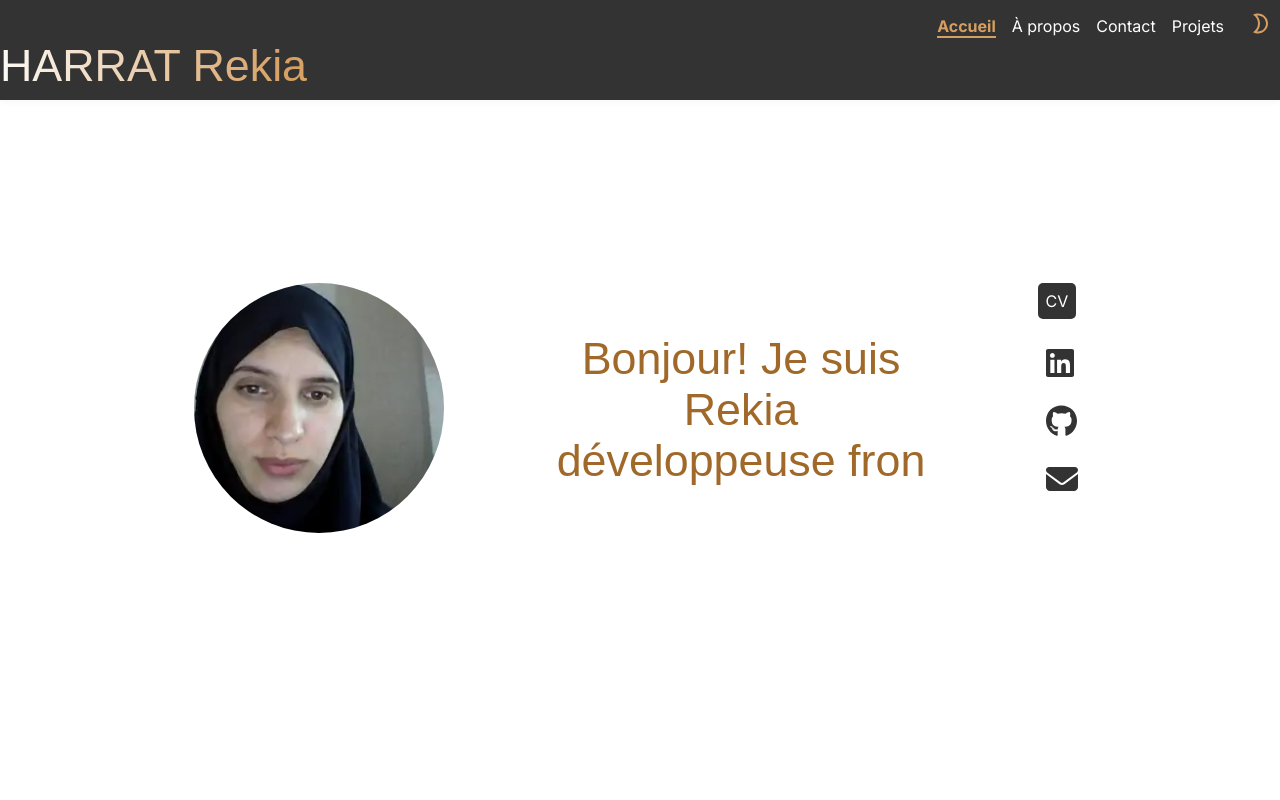
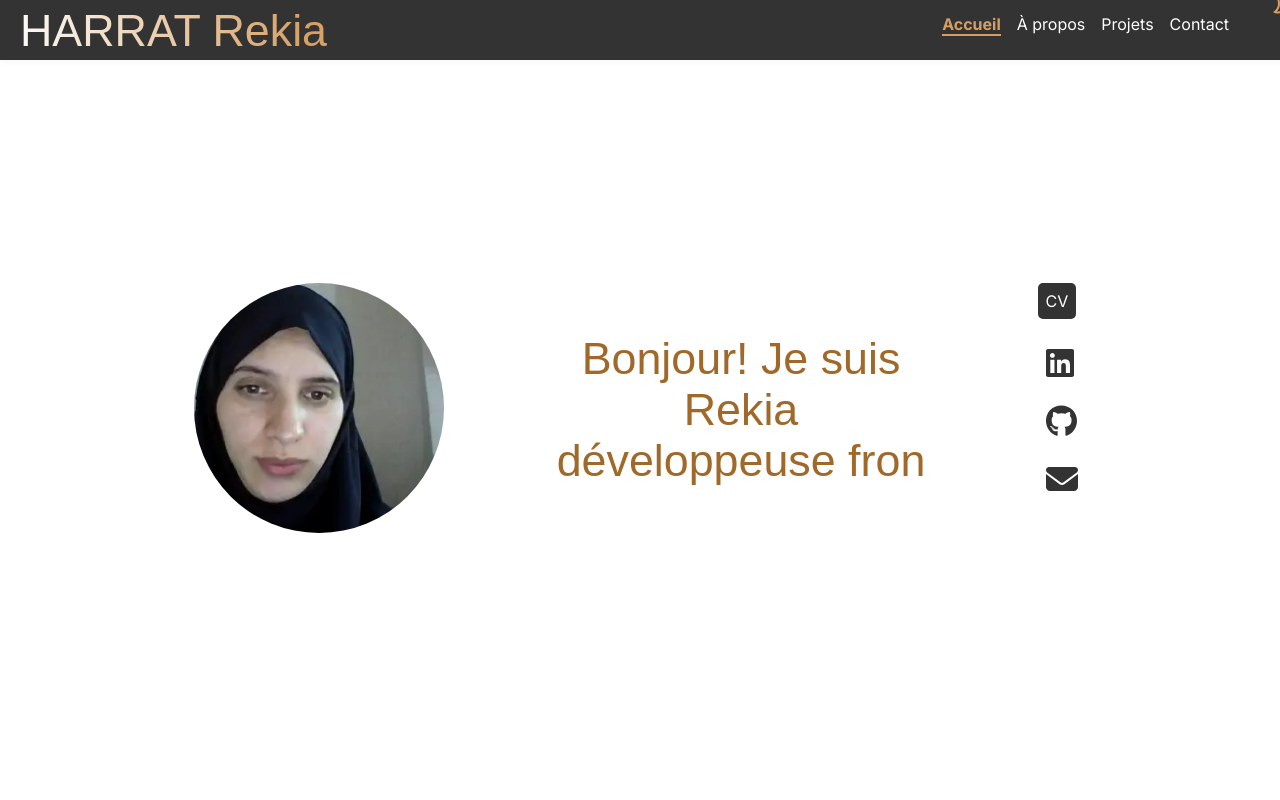
Before and after one commit to rakiko86/portfolio, a React (Create React App) app: page / in a window 1280 px wide. Shown: the top 800 px of the page. Built offline with nearby package versions, Linux system fonts and the light colour scheme; a web font is replaced by a local one.

Commit message:
feat: ajuster la barre de navigation

```diff
--- a/src/components/Header.js
+++ b/src/components/Header.js
@@ -31,27 +31,28 @@ const Header = () => {
     };
 
     const handleSectionClick = (e, sectionId) => {
-        e.preventDefault();
+        e.preventDefault();  // Prevent default behavior (reload)
         setActiveLink("/#" + sectionId);
         setMenuOpen(false);
 
         if (location.pathname !== "/") {
-            navigate("/");
+            navigate("/");  // Navigate to the home page
             setTimeout(() => {
                 scrollToSection(sectionId);
-                window.history.replaceState(null, "", `/#${sectionId}`);
+                window.history.replaceState(null, "", `/#${sectionId}`); // Update URL without reload
             }, 500);
         } else {
-            scrollToSection(sectionId);
-            window.history.replaceState(null, "", `/#${sectionId}`);
+            scrollToSection(sectionId);  // Smooth scroll to section
+            window.history.replaceState(null, "", `/#${sectionId}`); // Update URL without reload
         }
     };
 
     return (
         <header>
             <nav>
-                <h1 id="logo">HARRAT Rekia</h1>
-
+                <div className="logo">
+                    <h1 id="logo">HARRAT Rekia</h1>
+                </div>
                 <div className={`hamburger-menu ${menuOpen ? "open" : ""}`} onClick={toggleMenu}>
                     <div className="bar"></div>
                     <div className="bar"></div>
@@ -63,37 +64,33 @@ const Header = () => {
                         <Link
                             to="/"
                             className={activeLink === "/" ? "active" : ""}
-                            onClick={() => setActiveLink("/")}
-                        >
+                            onClick={() => setActiveLink("/")}>
                             Accueil
                         </Link>
                     </li>
                     <li>
-                        <a
-                            href="/#about-section"
+                        <Link
+                            to="/#about-section"
                             onClick={(e) => handleSectionClick(e, "about-section")}
-                            className={activeLink === "/#about-section" ? "active" : ""}
-                        >
+                            className={activeLink === "/#about-section" ? "active" : ""}>
                             À propos
-                        </a>
+                        </Link>
                     </li>
                     <li>
-                        <a
-                            href="/#contact-section"
-                            onClick={(e) => handleSectionClick(e, "contact-section")}
-                            className={activeLink === "/#contact-section" ? "active" : ""}
-                        >
-                            Contact
-                        </a>
+                        <Link
+                            to="/#projects-section"
+                            onClick={(e) => handleSectionClick(e, "projects-section")}
+                            className={activeLink === "/#projects-section" ? "active" : ""}>
+                            Projets
+                        </Link>
                     </li>
                     <li>
-                        <a
-                            href="/#projects-section"
-                            onClick={(e) => handleSectionClick(e, "projects-section")}
-                            className={activeLink === "/#projects-section" ? "active" : ""}
-                        >
-                            Projets
-                        </a>
+                        <Link
+                            to="/#contact-section"
+                            onClick={(e) => handleSectionClick(e, "contact-section")}
+                            className={activeLink === "/#contact-section" ? "active" : ""}>
+                            Contact
+                        </Link>
                     </li>
                     <li><DarkMode /></li>
                 </ul>
--- a/src/styles/components/_about.scss
+++ b/src/styles/components/_about.scss
@@ -4,9 +4,9 @@
   gap: 20px; /* Espace entre les éléments */
   margin-top: 20px; /* Pour un petit espacement en haut */
 }
-#about {
-  scroll-snap-margin-top: 80px; // Support for Safari on iOS 11+
-}
+// #about {
+//   scroll-snap-margin-top: 80px; // Support for Safari on iOS 11+
+// }
 .about-container {
   display: flex;
   flex-direction: column;
--- a/src/styles/components/_dark.scss
+++ b/src/styles/components/_dark.scss
@@ -28,7 +28,7 @@
 
   // Fonts
   --body-font: "Poppins", "Sans-serif";
-  --h1-font-size: 1.7rem;
+
   --h2-font-size: 1.3rem;
   --h3-font-size: 1.1rem;
   --h4-font-size: 1rem;
@@ -42,7 +42,7 @@ body {
   color: var(--text-color);
 }
 
-h1, h2, h3 {
+ h2, h3 {
   margin-bottom: 0.4rem;
   font-weight: 400;
   color: var(--title-color);
@@ -77,7 +77,7 @@ button {
   background-color: var(--dark-body-bg-color);
   color: var(--dark-text-color);
 
-  h1, h2, h3 {
+ h2, h3 {
     color: var(--dark-title-color);
   }
 
@@ -103,6 +103,8 @@ button {
   color: var(--dark-icon-color);
   margin-left: auto;
   cursor: pointer;
+  width: 30px;
+  height: 30px;
 
 }
 
@@ -134,6 +136,7 @@ button {
 .MuiSvgIcon-root {
   fill: #D69F61 !important;
   padding-top: 15px;
+  padding-left: 15px;
 
 
 }
--- a/src/styles/components/_header.scss
+++ b/src/styles/components/_header.scss
@@ -9,25 +9,40 @@ header {
     background-color: $main-color;
     z-index: 1000;
     box-shadow: 0 2px 5px rgba(197, 168, 168, 0.1);
+    height: 60px;
+    display: flex;
+    align-items: center;
+    padding: 0 20px;
 }
 
 nav {
     display: flex;
     justify-content: space-between;
     align-items: center;
-    padding: 0;
+    width: 100%;
     color: $color-white;
+
 }
 
 /* Logo */
+.logo{
+display: flex;
+align-items: center;
+padding: 0px;
+margin: 0px;
+height: 100%;
+}
+
+
 
 #logo {
     font-size: clamp(2.1rem, 3.5vw, 3rem);
     font-weight: 500;
     color: #D69F61;
     font-family: Whisper, sans-serif;
+    line-height: 1;
     position: relative;
-    display: inline-block;
+    display: flex;
     background: linear-gradient(90deg, #D69F61, #fff, #D69F61);
     background-size: 200% 100%;
     -webkit-background-clip: text;
@@ -85,6 +100,7 @@ nav {
     display: flex;
     list-style: none;
     transition: transform 0.3s ease-in-out;
+    align-items: center;
 
     li {
         margin-left: 1rem;
--- a/src/styles/pages/settings.scss
+++ b/src/styles/pages/settings.scss
@@ -27,14 +27,7 @@ body {
 
 }
 
-   h1 {
-    display: flex;
-    justify-content: center;
-    font-size: 2.5rem;
-    font-weight: 700;
-     color: #524f4f;
-    font-family: "inter", sans-serif;
-    margin-bottom: 1rem;}
+//
     @import url("https://fonts.googleapis.com/css2?family=Montserrat:ital,wght@0,100..900;1,100..900&display=swap");
     @import url("https://fonts.googleapis.com/css2?family=Inter:wght@400;500;600;700&display=swap");
     @import url("https://fonts.googleapis.com/css2?family=Whisper&display=swap");
```
